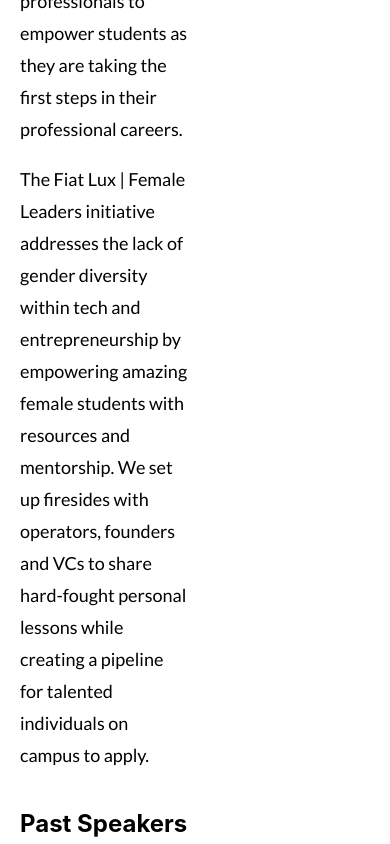
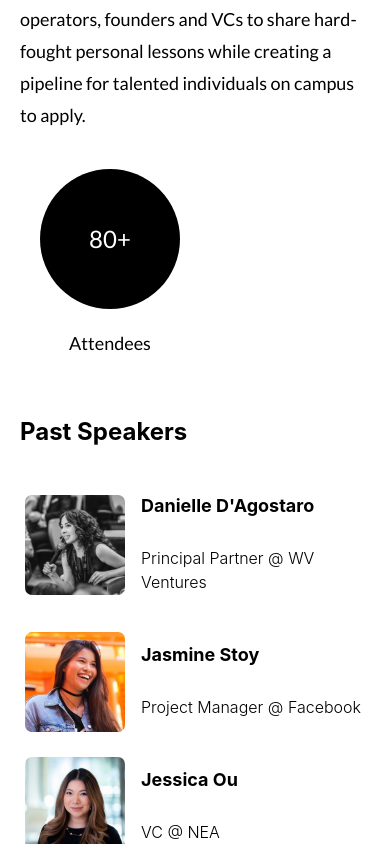
Before and after one commit to Free-Ventures-Cal/website, a React (Create React App) app: page /fiatlux in a window 390 px wide. Shown: the part 1156-2000 px from the top of the page. Built offline with nearby package versions, Linux system fonts and the light colour scheme.

Commit message:
Improve past speaker cards spacing (desktop and mobile)

```diff
--- a/src/Components/FiatLux.js
+++ b/src/Components/FiatLux.js
@@ -130,14 +130,10 @@ function FiatLux() {
                 <div className="speakers">
                     <div className="speakers-row">
                         <div className='speakers-column'>
-                            <div>
                                 {firstColumnSpeakers}
-                            </div>
                         </div>
                         <div className='speakers-column'>
-                            <div>
                                 {secondColumnSpeakers}
-                            </div>
                         </div>
                     </div>
                 </div>
--- a/src/styles/FiatLux.css
+++ b/src/styles/FiatLux.css
@@ -72,36 +72,35 @@
   display: block;
   color: black;
   flex-grow: 0;
-  padding-right: 8px;
-  padding-left: 8px;
+  margin: 10px 0px;
 }
 
 .speakers-row {
   display: flex;
   flex-direction: row;
   flex-wrap: wrap;
+  justify-content: space-between;
   width: 100%;
 }
 
 .speakers-column {
   display: flex;
   flex-direction: column;
-  flex-basis: 100%;
-  flex: 1;
+  padding: 5px 0px;
+  justify-content: flex-start;
+  width: 400px;
 }
 
 .speaker-card {
   color: black;
   display: block;
   height: 100%;
-  padding: 16px 18px;
-  margin: 10px auto;
+  padding: 5px;
 }
 
 .speaker-card-header {
   display: flex;
   align-items: center;
-  margin-bottom: 12px;
   line-height: 24px;
 }
 
@@ -145,4 +144,20 @@
     margin: 0;
     justify-content: flex-start;
   }
+
+  #overview {
+    display: flex;
+    flex-flow: row wrap;
+  }
+
+  .main-gallery img {
+    height: 250px;
+  }
+
+  .speakers-column {
+    margin: auto;
+  }
+  .speaker-card-wrapper {
+    margin: 5px 0px;
+  }
 }
```
